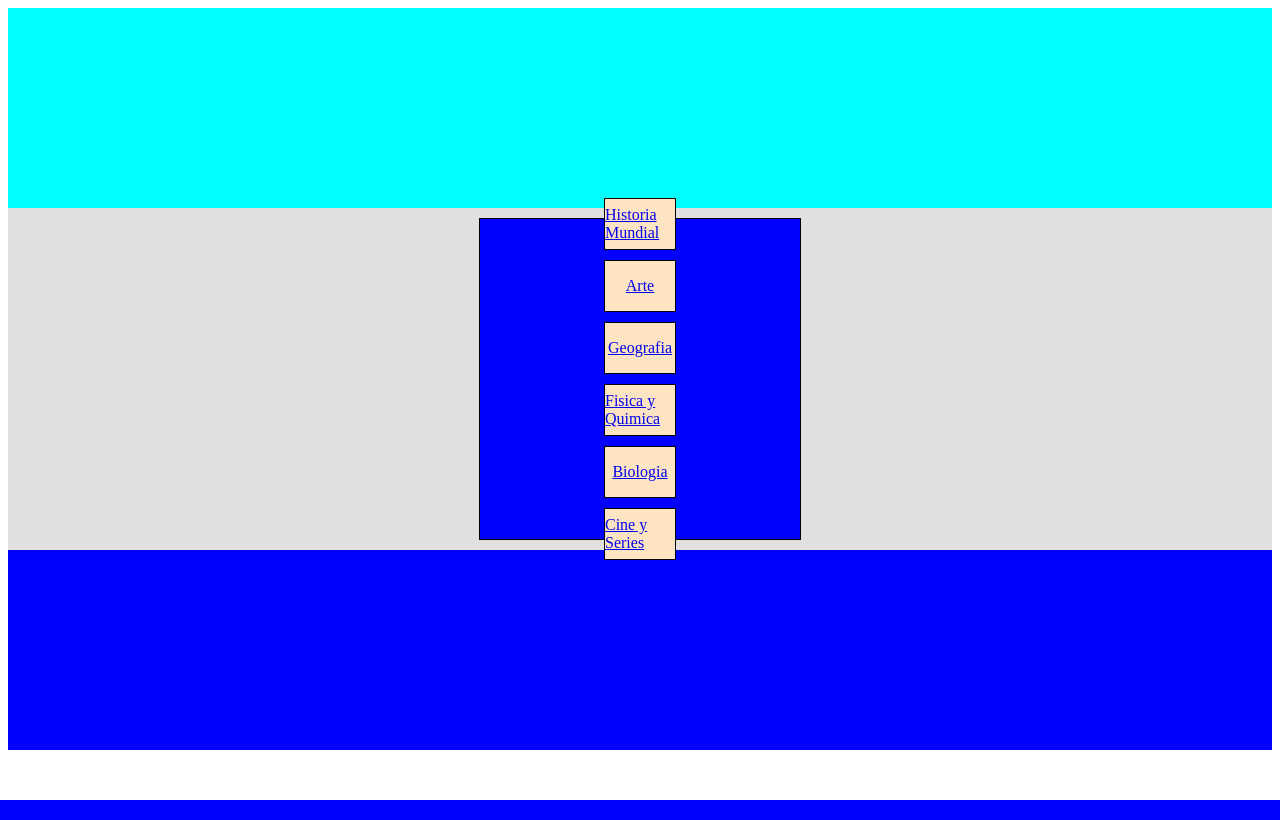
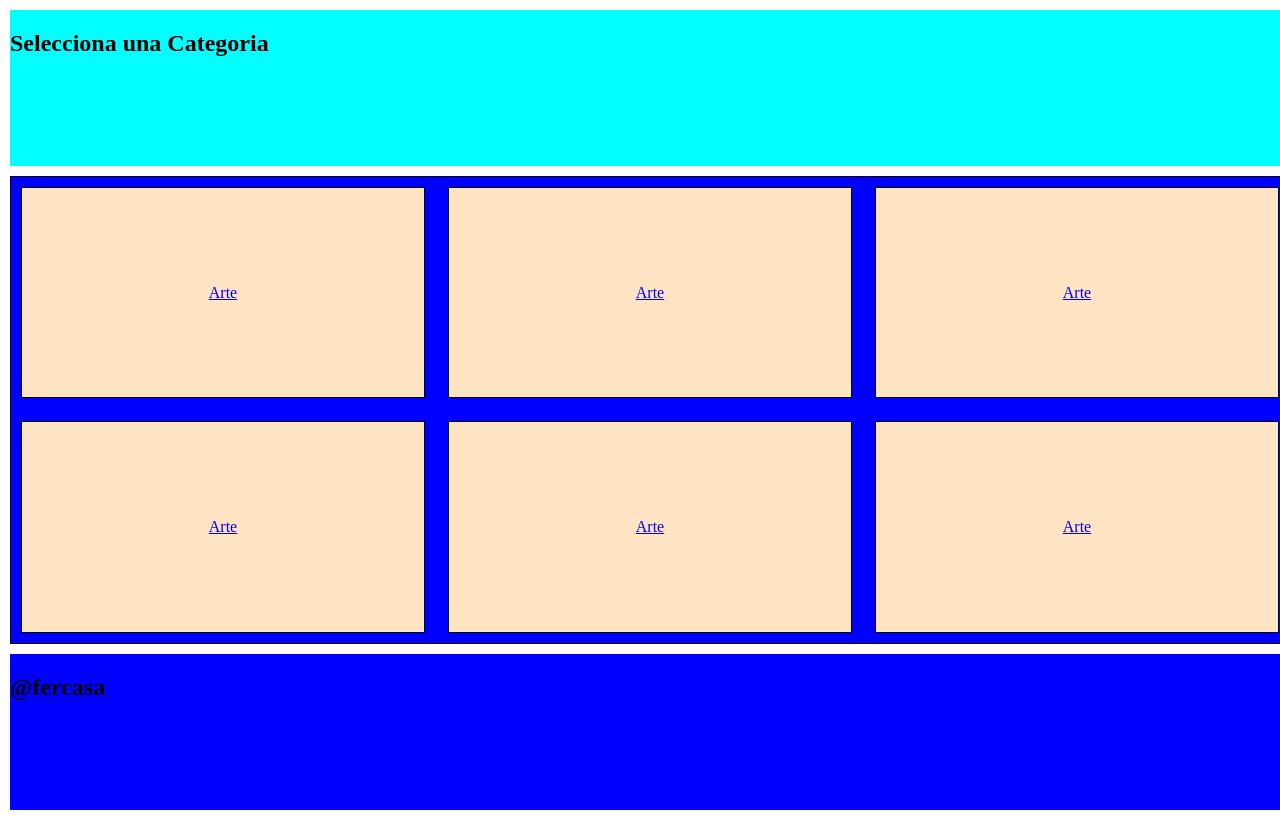
Before and after one commit to Fcasanova92/Proyect--Quizz-Game, a Flask app: page / in a window 1280 px wide. Run offline with Flask 3, Linux system fonts and the light colour scheme.

Commit message:
cambios en el indice

```diff
--- a/static/css/index_style.css
+++ b/static/css/index_style.css
@@ -1,67 +1,65 @@
 body{
-
+    height:100%;
+    display: flex;
+    flex-flow: column;
     cursor:pointer;
+    margin: 10px;
 }
 
 .flex{
-
+    width:100vw;
+    height:100vh;
     display: flex;
     flex-flow: column nowrap;
-    justify-content: center;
+    justify-content: space-between;
     align-items: center;
     row-gap: 10px;
-    background-color: rgb(226, 223, 223);
 
 }
 
 header{
 
     background-color: aqua;
-    padding: 100px;
+    flex-grow: 1;
+    flex-basis: 20%;
     align-self: stretch;
 }
 
 footer{
 
     background-color: blue;
-    padding: 100px;
+    flex-grow: 1;
+    flex-basis: 20%;
     align-self: stretch;
 }
 
 .categoria{
-
     display: flex;
-    flex-flow: column nowrap;
-    align-items: center;
-    justify-content: center;
-    row-gap: 10px;
-    width: 300px;
-    height: 300px;
-    padding: 10px;
+    flex-flow: row wrap;
+    justify-content: space-around;
+    align-self: stretch;
+    gap: 3px;
+    flex-grow: 2;
+    flex-basis: 60%;
     border:solid 1px;
     background-color: blue;
-    transform: perspective(400px);
-
-
-
 
 }
 
 .cat_cuestionario{
-
+    margin: 10px;
     display:flex;
     align-items: center;
+    flex-grow: 1;
+    flex-basis: 25%;
     justify-content: center;
     background-color: bisque;
     transition: transform .2s;
     border: 1px solid black;
-    width: 70px;
-    height: 50px;
 }
 
 
 .cat_cuestionario:hover{
-    display: block;
     background-color: aquamarine;
     cursor: pointer;
 }
--- a/templates/quizz-game/index.html
+++ b/templates/quizz-game/index.html
@@ -9,18 +9,17 @@
     <title>Document</title>
 </head>
 <body>
-
     <section class="flex">
-        <header></header>
+        <header><h1>Selecciona una Categoria</h1></header>
         <section class="categoria">
-            <div class="cat_cuestionario" onclick="select_Categoria(1)"><a href = "{{ url_for('cuestionario', id = 0)}}"><p>Historia Mundial</p></a></div>
-            <div class="cat_cuestionario" onclick="select_Categoria(1)"><a href = "{{ url_for('cuestionario', id = 1)}}"><p>Arte</p></a></div>
-            <div class="cat_cuestionario" onclick="select_Categoria(1)"><a href = "{{ url_for('cuestionario', id = 2)}}"><p>Geografia</p></a></div>
-            <div class="cat_cuestionario" onclick="select_Categoria(1)"><a href = "{{ url_for('cuestionario', id = 3)}}"><p>Fisica y Quimica</p></a></div>
-            <div class="cat_cuestionario" onclick="select_Categoria(1)"><a href = "{{ url_for('cuestionario', id = 4)}}"><p>Biologia</p></a></div>
-            <div class="cat_cuestionario" onclick="select_Categoria(1)"><a href = "{{ url_for('cuestionario', id = 5)}}"><p>Cine y Series</p></a></div>
+            <a class="cat_cuestionario" href = "{{ url_for('cuestionario', id = 1)}}" ><p class="cat-titulo">Arte</p></a>
+            <a class="cat_cuestionario" href = "{{ url_for('cuestionario', id = 2)}}" ><p class="cat-titulo">Arte</p></a>
+            <a class="cat_cuestionario" href = "{{ url_for('cuestionario', id = 3)}}" ><p class="cat-titulo">Arte</p></a>
+            <a class="cat_cuestionario" href = "{{ url_for('cuestionario', id = 4)}}" ><p class="cat-titulo">Arte</p></a>
+            <a class="cat_cuestionario" href = "{{ url_for('cuestionario', id = 5)}}" ><p class="cat-titulo">Arte</p></a>
+            <a class="cat_cuestionario" href = "{{ url_for('cuestionario', id = 6)}}" ><p class="cat-titulo">Arte</p></a>
         </section>
-        <footer></footer>
+        <footer><h1>@fercasa</h1></footer>
     </section>
 </body>
 </html>
```
